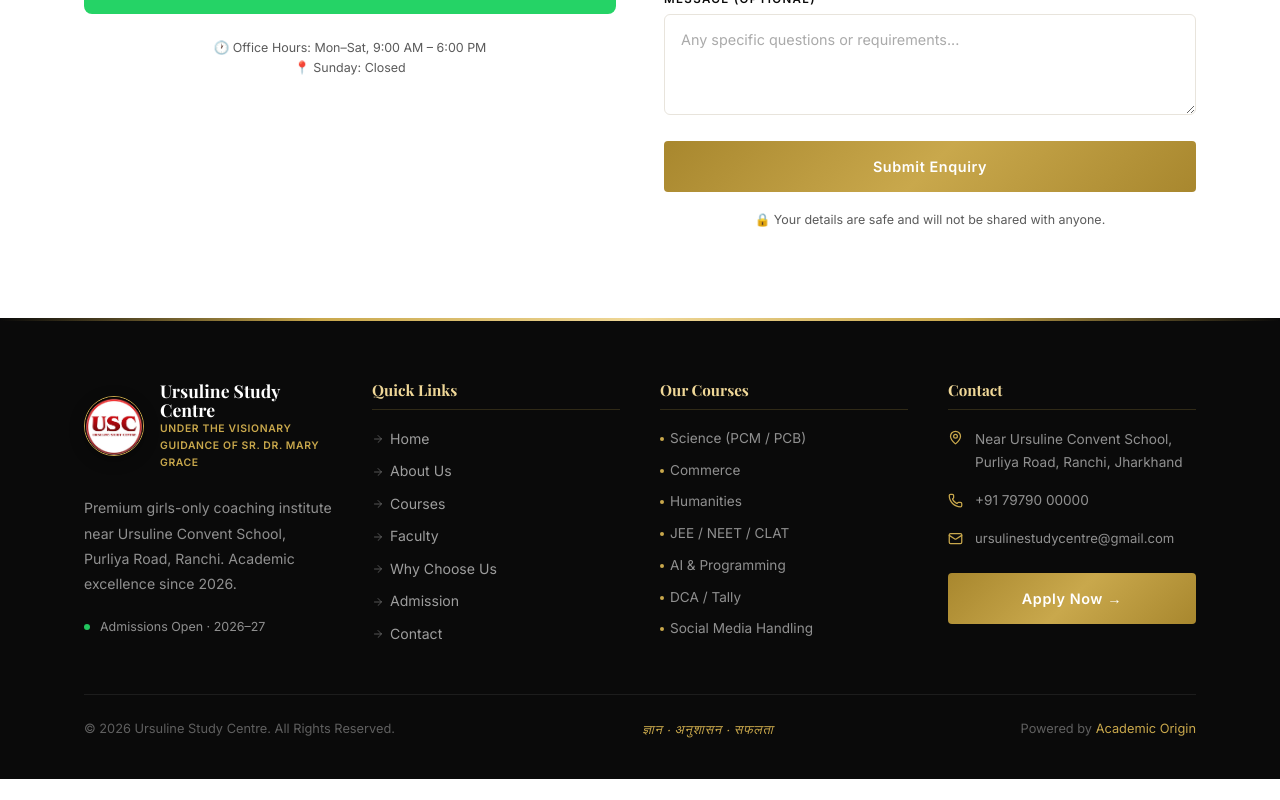
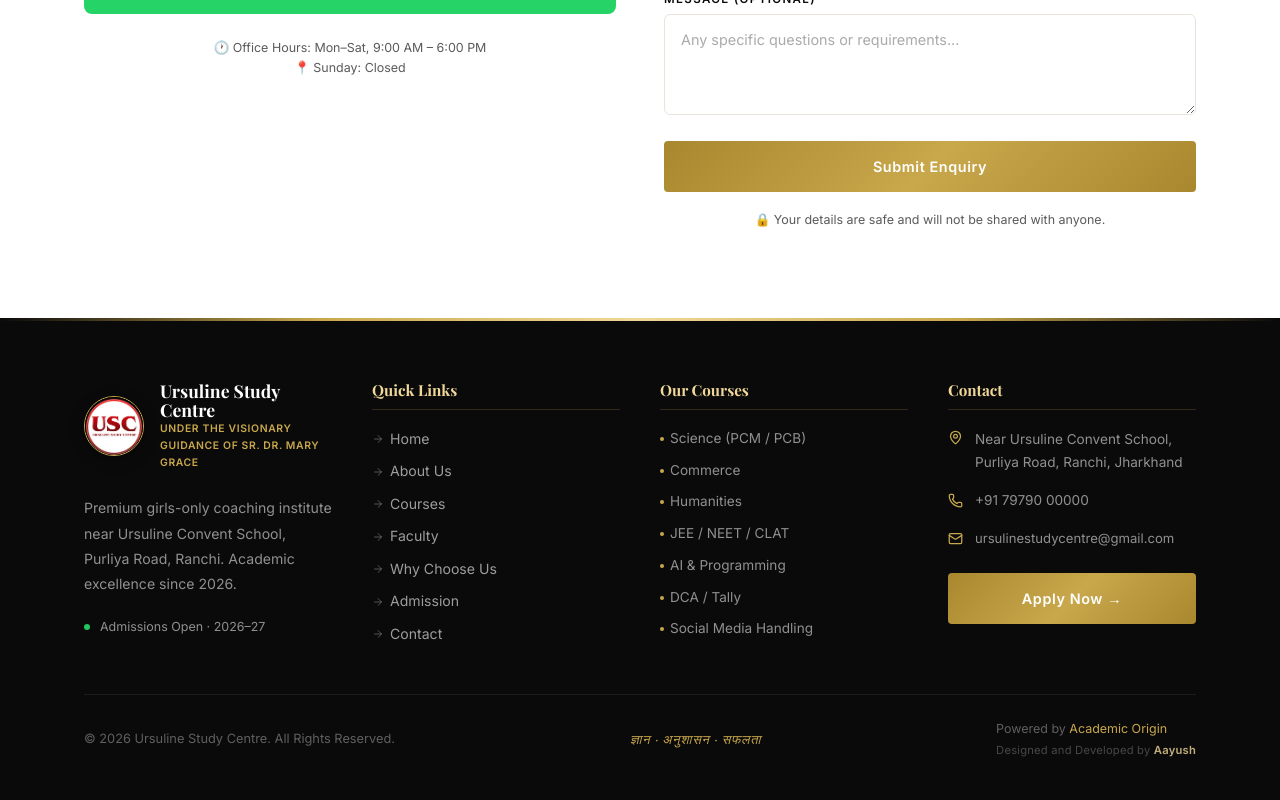
Before and after one commit to addiii999/ursuline-study-centre, a Next.js app: page / in a window 1280 px wide. Shown: the part 6782-7582 px from the top of the page. Before the commit the page ends 7561 px from the top, so only its background shows below. Built offline with nearby package versions, Linux system fonts and the light colour scheme; a web font is replaced by a local one.

Commit message:
feat: add subtle developer credit signature to footer

```diff
--- a/src/components/Footer.tsx
+++ b/src/components/Footer.tsx
@@ -142,16 +142,38 @@
         </div>
 
         {/* Bottom bar */}
-        <div style={{ borderTop: '1px solid rgba(255,255,255,0.08)', paddingTop: '24px', display: 'flex', flexWrap: 'wrap', gap: '12px', justifyContent: 'space-between', alignItems: 'center' }}>
+        <div style={{ borderTop: '1px solid rgba(255,255,255,0.08)', paddingTop: '24px', display: 'flex', flexWrap: 'wrap', gap: '16px', justifyContent: 'space-between', alignItems: 'center' }}>
           <p style={{ fontFamily: 'var(--sans)', fontSize: '0.8rem', color: 'rgba(255,255,255,0.35)' }}>
             © 2026 Ursuline Study Centre. All Rights Reserved.
           </p>
           <p style={{ fontFamily: 'var(--serif)', fontStyle: 'italic', fontSize: '0.8rem', color: 'var(--gold)', letterSpacing: '0.06em' }}>
             ज्ञान · अनुशासन · सफलता
           </p>
-          <p style={{ fontFamily: 'var(--sans)', fontSize: '0.8rem', color: 'rgba(255,255,255,0.35)' }}>
-            Powered by <span style={{ color: 'var(--gold)' }}>Academic Origin</span>
-          </p>
+          <div style={{ display: 'flex', flexDirection: 'column', alignItems: { base: 'center', md: 'flex-end' }, gap: '4px' }}>
+            <p style={{ fontFamily: 'var(--sans)', fontSize: '0.78rem', color: 'rgba(255,255,255,0.35)' }}>
+              Powered by <span style={{ color: 'var(--gold)' }}>Academic Origin</span>
+            </p>
+            <p style={{
+              fontFamily: 'var(--sans)',
+              fontSize: '0.7rem',
+              color: 'rgba(255,255,255,0.25)',
+              letterSpacing: '0.02em',
+              transition: 'color 0.3s ease'
+            }}
+              onMouseEnter={e => { (e.currentTarget as HTMLElement).style.color = 'rgba(255,255,255,0.45)'; }}
+              onMouseLeave={e => { (e.currentTarget as HTMLElement).style.color = 'rgba(255,255,255,0.25)'; }}
+            >
+              Designed and Developed by <span style={{
+                color: 'var(--gold-light)',
+                fontWeight: 600,
+                opacity: 0.8,
+                transition: 'opacity 0.3s ease'
+              }}
+                onMouseEnter={e => { (e.currentTarget as HTMLElement).style.opacity = '1'; }}
+                onMouseLeave={e => { (e.currentTarget as HTMLElement).style.opacity = '0.8'; }}
+              >Aayush</span>
+            </p>
+          </div>
         </div>
       </div>
     </footer>
```
